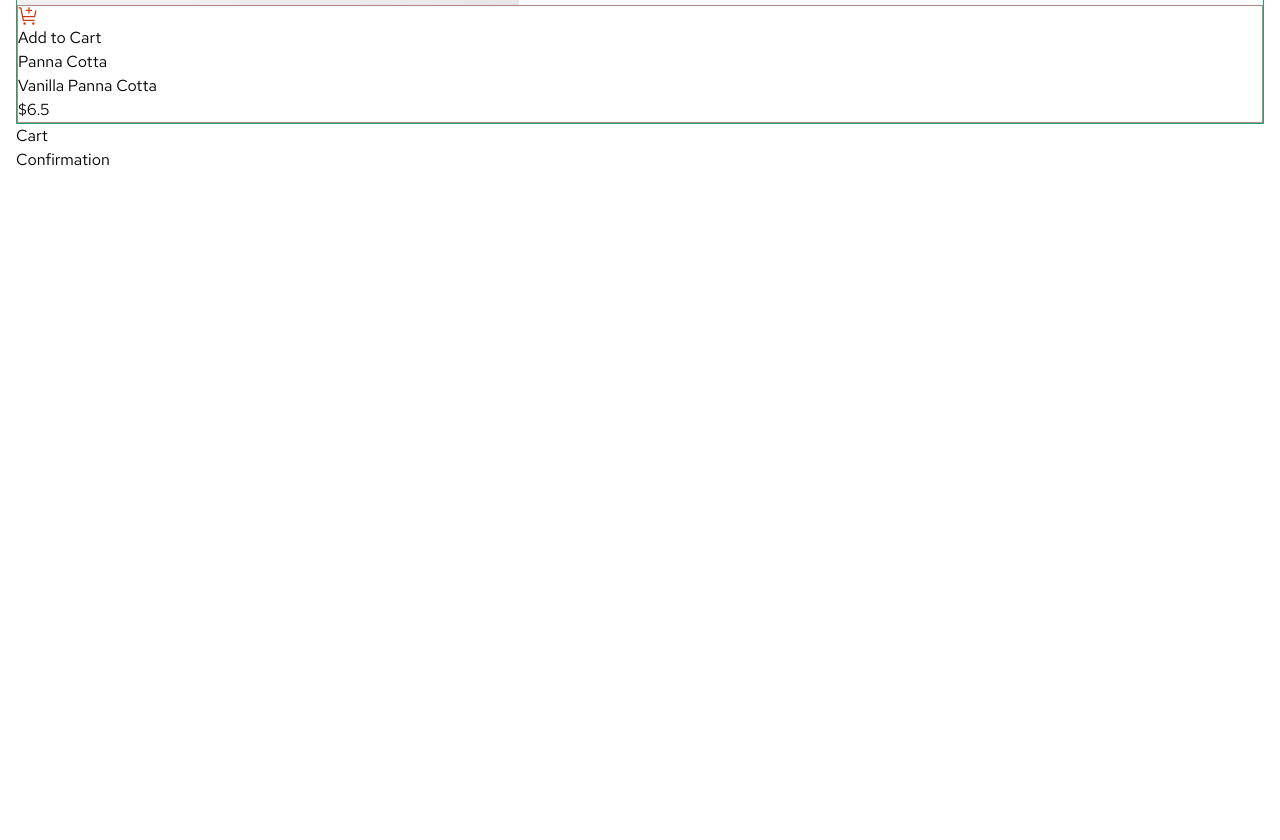
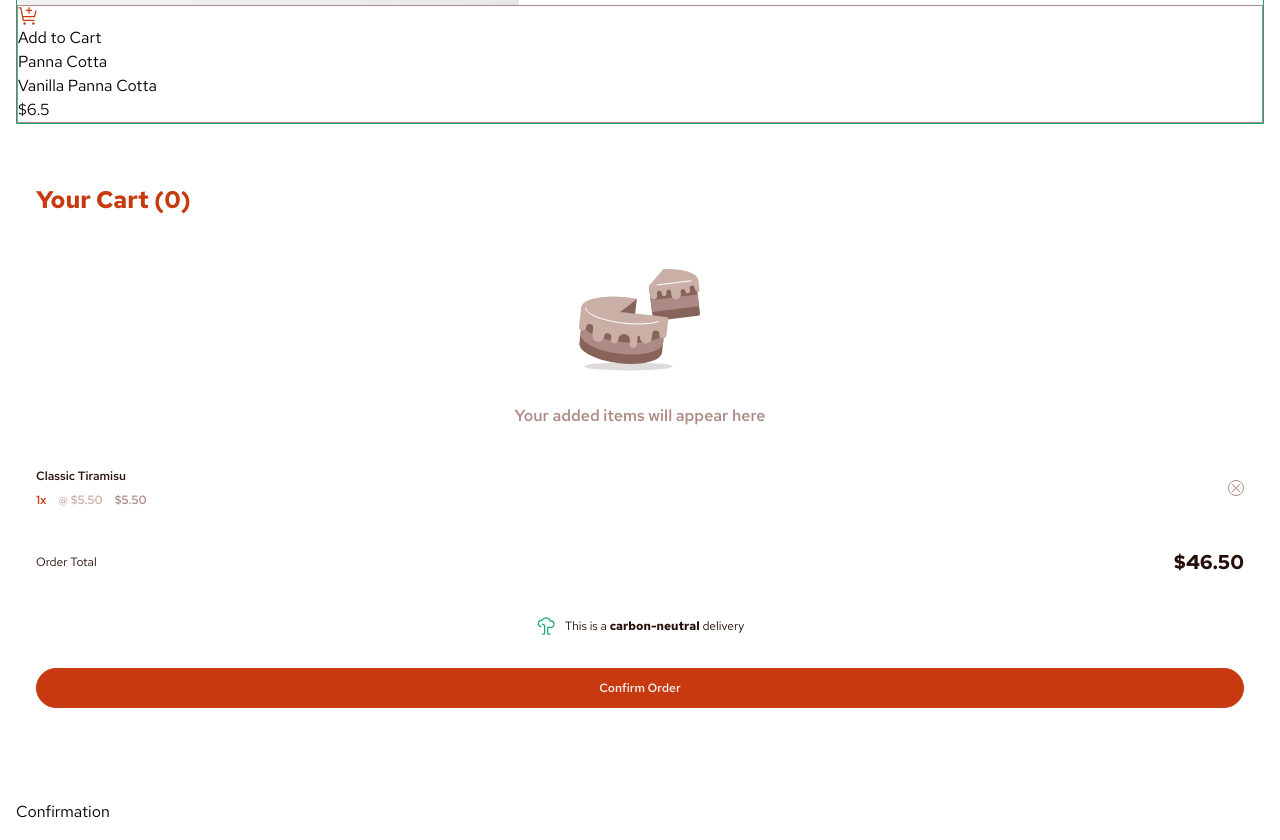
Before and after one commit to D-KILLJOY/Product-list-with-cart-react, a React (Vite) app: page / in a window 1280 px wide. Shown: the part 5480-6320 px from the top of the page. Before the commit the page ends 5668 px from the top, so only its background shows below. Built offline with nearby package versions, Linux system fonts and the light colour scheme.

Commit message:
Created and styled cart

```diff
--- a/src/Components/Cart.tsx
+++ b/src/Components/Cart.tsx
@@ -3,7 +3,66 @@ import removeIcon from "../assets/images/icon-remove-item.svg";
 import carbonIcon from "../assets/images/icon-carbon-neutral.svg";
 
 function Cart() {
-    return <div>Cart</div>;
+    return (
+        <section className="my-10 p-5">
+            <h2 className="text-Red text-2xl font-bold">
+                Your Cart <span>(0)</span>
+            </h2>
+            <article>
+                <div className="flex flex-col justify-center items-center my-10">
+                    <img src={emptyIllustration} alt="" />
+                    <p className="font-semibold text-Rose-400 mt-5">
+                        Your added items will appear here
+                    </p>
+                </div>
+
+                <ul className="flex flex-col gap-7">
+                    <li className="flex justify-between items-center">
+                        <div>
+                            <p className="text-xs font-semibold text-Rose-900 mb-2 ">
+                                Classic Tiramisu
+                            </p>
+                            <div className="flex gap-3 text-xs">
+                                <p className="text-Red font-semibold">1x</p>
+                                <p className="text-Rose-300 font-medium">
+                                    @ $5.50
+                                </p>
+                                <p className="font-semibold text-Rose-400">
+                                    $5.50
+                                </p>
+                            </div>
+                        </div>
+                        <button
+                            type="button"
+                            className="border border-Rose-400 rounded-full w-4 h-4 flex justify-center items-center"
+                        >
+                            <img src={removeIcon} alt="" />
+                        </button>
+                    </li>
+                </ul>
+
+                <div className="my-10 flex justify-between items-center ">
+                    <p className="text-xs text-Rose-900">Order Total</p>
+                    <p className="font-bold text-Rose-900 text-xl">$46.50</p>
+                </div>
+
+                <div className="flex justify-center items-center gap-2">
+                    <img src={carbonIcon} alt="" />
+                    <p className="text-Rose-900 text-xs">
+                        This is a{" "}
+                        <span className="font-bold">carbon-neutral</span>{" "}
+                        delivery
+                    </p>
+                </div>
+                <button
+                    type="button"
+                    className="my-8 border border-Red bg-Red text-xs font-semibold text-Rose-100 w-full h-10 rounded-full cursor-pointer"
+                >
+                    Confirm Order
+                </button>
+            </article>
+        </section>
+    );
 }
 
 export default Cart;
--- a/src/Components/Desserts.tsx
+++ b/src/Components/Desserts.tsx
@@ -62,9 +62,11 @@ function Desserts({
                     return (
                         <div
                             key={dessert.image.mobile}
-                            className="border border-Green"
+                            className={`border border-Green `}
                         >
-                            <div className="rounded-lg overflow-hidden">
+                            <div
+                                className={`rounded-lg overflow-hidden ${quantity >= 1 && "border-3 border-Red"}`}
+                            >
                                 <img
                                     src={dessert.image.mobile}
                                     alt={`image of serving of a ${dessert.name}`}
```
